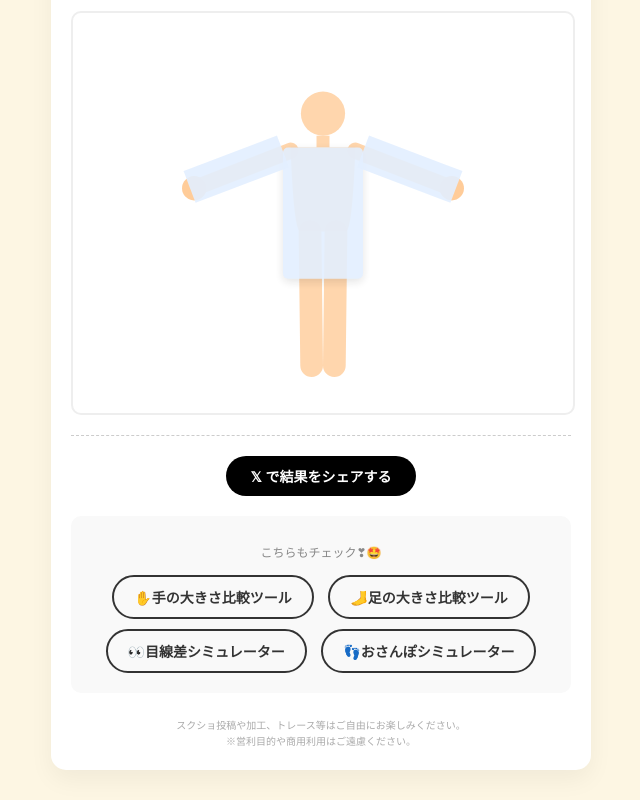
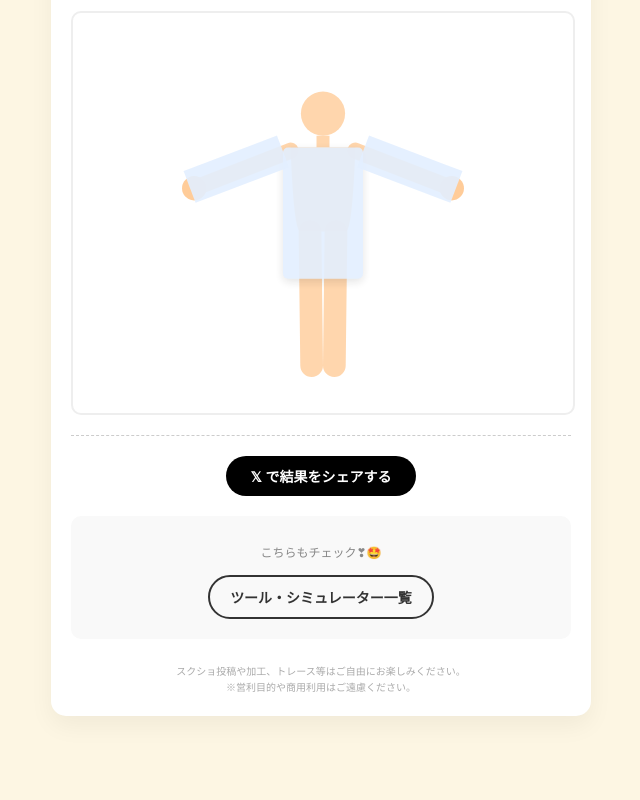
Before and after one commit to qwertyaz111/shared-shirt-simulator, a plain HTML site: page index.html in a window 1280 px wide. Shown: the part 365-1165 px from the top of the page, without its empty margins (319-959 px from the left). After the commit the page ends 1111 px from the top, so only its background shows below. Drawn offline with Linux system fonts and the light colour scheme.

Commit message:
Update tool links in index.html
Replaced multiple tool links with a single link to the tool simulator hub.

```diff
--- a/index.html
+++ b/index.html
@@ -112,12 +112,8 @@
 
         <div class="other-tools-link">
             <p style="font-size: 12px; color: #888; margin-bottom: 10px;">こちらもチェック❣🤩</p>
-            <a href="https://qwertyaz111.github.io/hand-size-comparison/">✋手の大きさ比較ツール</a>
-            <a href="https://qwertyaz111.github.io/foot-size-comparison/">🦶足の大きさ比較ツール</a>
-            <a href="https://qwertyaz111.github.io/eye-level-simulator/">👀目線差シミュレーター</a>
-            <a href="https://qwertyaz111.github.io/stroll-date-simulator/">
-        👣おさんぽシミュレーター
-    </a>
+            <a href="https://qwertyaz111.github.io/my-site-hub/">ツール・シミュレーター一覧</a>
+
         </div>
 
         <div class="license-text">
```
